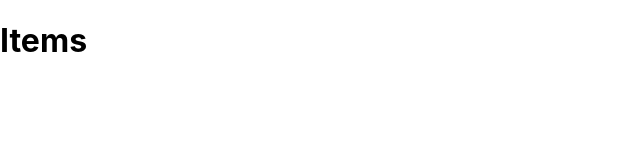
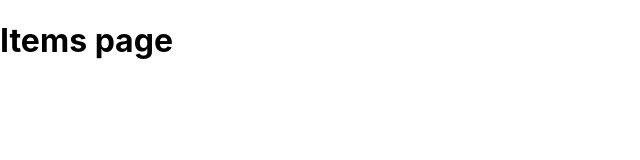
Before and after one commit to AbhinavNmdo/NextJs, a Next.js app in the folder firstapp/: page /Items in a window 1280 px wide. Shown: the top 160 px of the page, without its empty margins (0-640 px from the left). Built offline with nearby package versions, Linux system fonts and the light colour scheme.

Commit message:
UseRouter hook with Folder

```diff
--- a/firstapp/pages/[itemNo].jsx
+++ b/firstapp/pages/Items/[itemNo].jsx
@@ -11,4 +11,4 @@ const itemNo = () => {
     )
 }
 
-export default itemNo
+export default itemNo;
--- /dev/null
+++ b/firstapp/pages/Items/index.jsx
@@ -0,0 +1,11 @@
+import React from 'react'
+
+const index = () => {
+    return (
+        <div>
+            <h1>Items page</h1>
+        </div>
+    )
+}
+
+export default index
```
